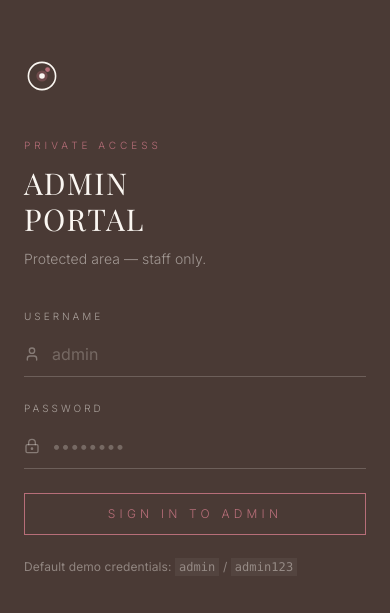
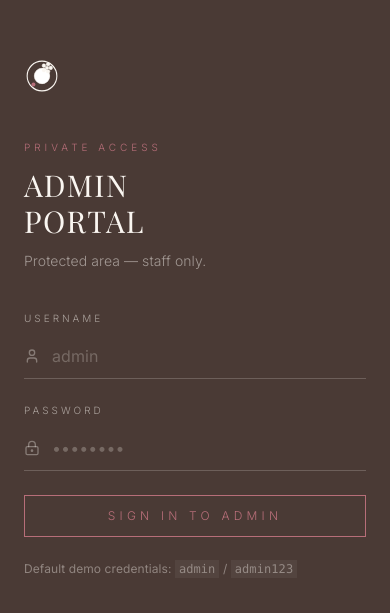
Before and after one commit to satti04rehman/corals-by-tabassum, a Next.js app: page /admin/login in a window 390 px wide. Shown: the part 105-718 px from the top of the page. Built offline with nearby package versions, Linux system fonts and the light colour scheme; no server answers; a web font is replaced by a local one.

Commit message:
Redesign logo: cream/white coral-blossom pearl emblem, responsive sizing

```diff
--- a/src/app/admin/layout.tsx
+++ b/src/app/admin/layout.tsx
@@ -23,7 +23,7 @@ export default async function AdminLayout({
       <aside className="hidden w-60 shrink-0 flex-col bg-obsidian text-ivory lg:flex">
         <div className="flex h-16 items-center border-b border-ivory/10 px-5">
           <Link href="/admin">
-            <Logo variant="light" className="h-6" />
+            <Logo variant="light" className="h-6 w-6" />
           </Link>
         </div>
         <AdminNav />
--- a/src/components/admin/admin-nav.tsx
+++ b/src/components/admin/admin-nav.tsx
@@ -138,7 +138,7 @@ export function AdminMobileNav() {
       >
         <div className="flex h-16 shrink-0 items-center justify-between border-b border-ivory/10 px-5">
           <Link href="/admin" onClick={close}>
-            <Logo variant="light" className="h-6" />
+            <Logo variant="light" className="h-6 w-6" />
           </Link>
           <button
             type="button"
--- a/src/components/brand/logo.tsx
+++ b/src/components/brand/logo.tsx
@@ -7,28 +7,43 @@ interface LogoProps {
 }
 
 export function Logo({ className, variant = "dark", compact = false }: LogoProps) {
-  const ink = variant === "dark" ? "#4A3A35" : "#FAF6F1";
+  const cream = "#FAF6F1";
+  const white = "#FFFFFF";
   const rose = "#B76E79";
-  const gold = "#D4A574";
+  const petal = variant === "dark" ? white : cream;
+  const shade = variant === "dark" ? "#F0E6DB" : "#FFFFFF";
   const mark = (
     <svg
       viewBox="0 0 40 40"
       fill="none"
       xmlns="http://www.w3.org/2000/svg"
-      className={cn("h-9 w-9", className)}
+      className={cn("h-8 w-8 min-[380px]:h-9 min-[380px]:w-9", className)}
       aria-hidden="true"
     >
+      {variant === "dark" && <circle cx="20" cy="20" r="18" fill="#F2E7E0" />}
       <circle
         cx="20"
         cy="20"
-        r="17"
-        stroke={ink}
-        strokeWidth="2"
+        r="16.5"
+        stroke={variant === "dark" ? cream : cream}
+        strokeWidth="1.2"
         fill="none"
       />
-      <circle cx="20" cy="20" r="7" fill={variant === "dark" ? "#D4A574" : "#B76E79"} opacity="0.35" />
-      <circle cx="20" cy="20" r="3.5" fill={ink} />
-      <circle cx="27" cy="12" r="3" fill={rose} />
+      {/* Pearl */}
+      <circle cx="20" cy="20" r="8.5" fill={white} />
+      <circle cx="20" cy="20" r="8.5" stroke={cream} strokeWidth="0.8" />
+      <path d="M20 11.5 a8.5 8.5 0 0 1 0 17 z" fill={shade} opacity="0.45" />
+      {/* Coral blossom */}
+      <g fill={petal} stroke={cream} strokeWidth="0.55">
+        <circle cx="29.7" cy="11" r="2" />
+        <circle cx="26.8" cy="7" r="2" />
+        <circle cx="22.1" cy="8.5" r="2" />
+        <circle cx="22.1" cy="13.5" r="2" />
+        <circle cx="26.8" cy="15" r="2" />
+        <circle cx="25.5" cy="11" r="1.9" />
+      </g>
+      {/* Coral seed */}
+      <circle cx="10.5" cy="29.5" r="2.2" fill={rose} />
     </svg>
   );
 
@@ -41,12 +56,12 @@ export function Logo({ className, variant = "dark", compact = false }: LogoProps
       {mark}
       <span
         className={cn(
-          "font-heading text-xl font-semibold uppercase tracking-[0.28em]",
+          "font-heading text-xl font-semibold uppercase tracking-[0.22em]",
           "hidden min-[420px]:inline",
           variant === "dark" ? "text-obsidian" : "text-ivory"
         )}
       >
-        Corals<span className="text-champagne">by Tabassum</span>
+        Corals<span className="ml-2 text-champagne">by Tabassum</span>
       </span>
     </span>
   );
```
